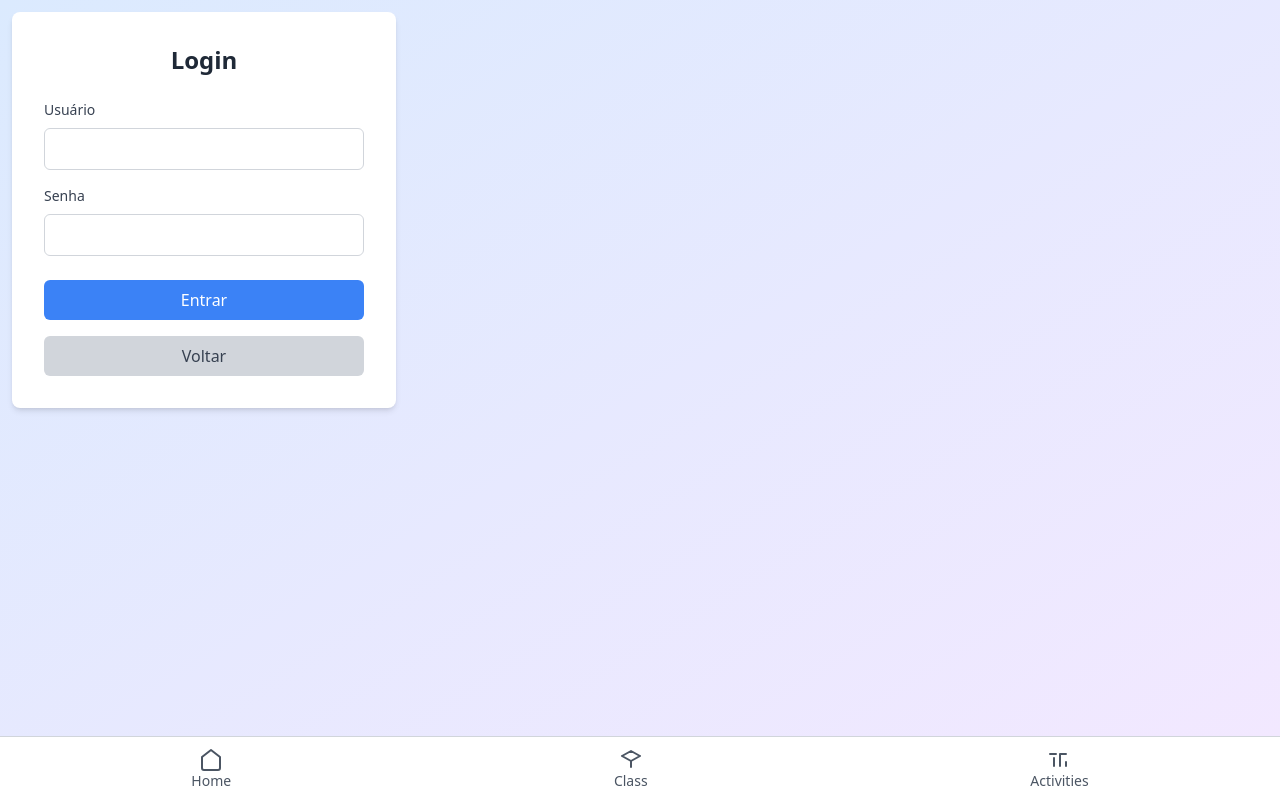
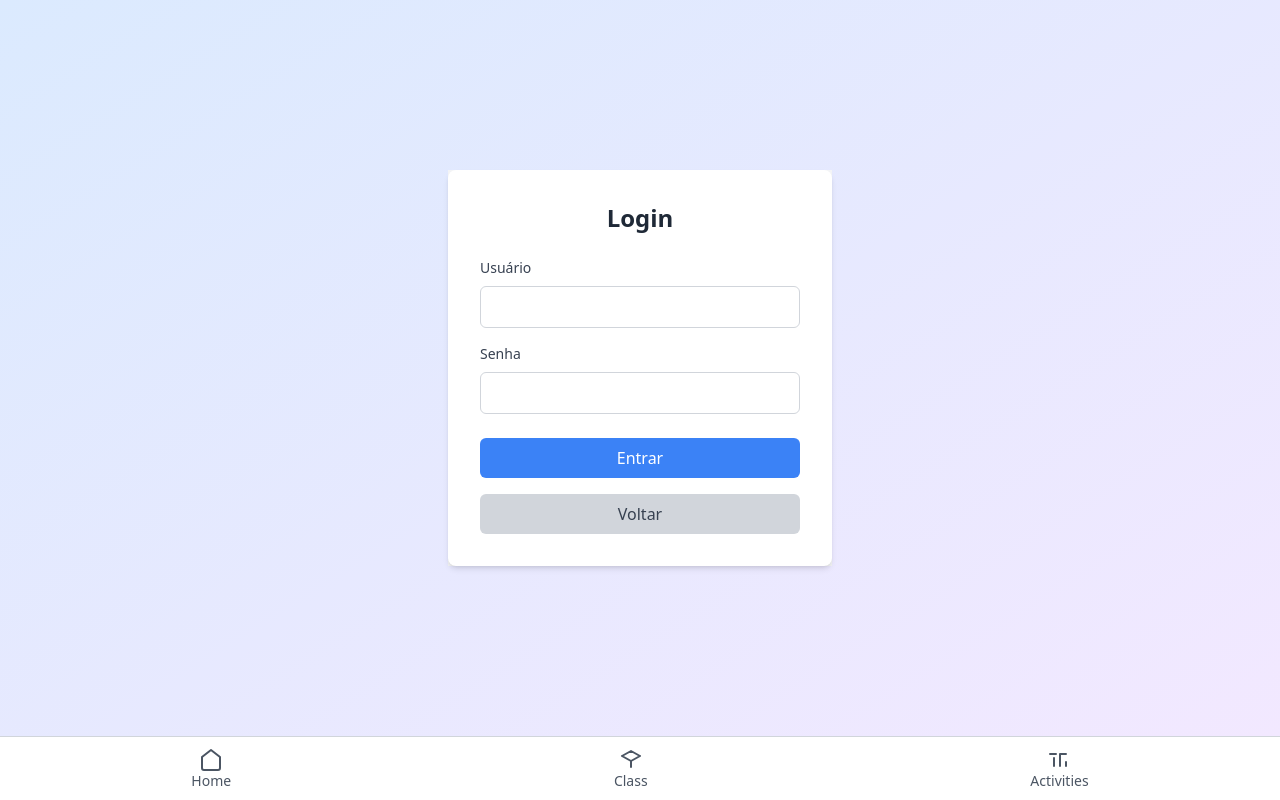
Before and after one commit to Patrick510/portfolio_python, a Flask app: page /login in a window 1280 px wide. Run offline with Flask 3, Linux system fonts and the light colour scheme; some libraries are stand-ins or nearby versions.

Commit message:
refactor login template for improved layout and add back button for navigation

```diff
--- a/app/templates/class.html
+++ b/app/templates/class.html
@@ -261,7 +261,7 @@
 
         <button id="toggle-btn" class="bg-blue-500 text-white px-4 py-2 rounded hover:bg-blue-600 transition-colors duration-300 open-popup">See more</button>
         <div class="flex items-center gap-4">
-          <a href="/activity" class="text-blue-500 hover:text-blue-600 transition-colors duration-300 flex items-center">
+          <a href="/login" class="text-blue-500 hover:text-blue-600 transition-colors duration-300 flex items-center">
             <span class="mr-1 text-sm">Link to activity</span>
             <svg xmlns="http://www.w3.org/2000/svg" class="h-4 w-4" fill="none" viewBox="0 0 24 24" stroke="currentColor">
               <path stroke-linecap="round" stroke-linejoin="round" stroke-width="2" d="M10 6H6a2 2 0 00-2 2v10a2 2 0 002 2h10a2 2 0 002-2v-4M14 4h6m0 0v6m0-6L10 14" />
--- a/app/templates/login.html
+++ b/app/templates/login.html
@@ -1,6 +1,8 @@
 {% extends 'base.html' %}
 
 {% block content %}
+<div class="flex items-center justify-center h-full">
+  <div class="flex items-center justify-center bg-gray-100">
     <div class="bg-white p-8 rounded-lg shadow-md w-96">
       <h2 class="text-2xl font-bold mb-6 text-center text-gray-800">Login</h2>
       <form>
@@ -20,5 +22,7 @@
         Voltar
       </button>
     </div>
+  </div>
+</div>
 
 {% endblock %}
```
Lines whose indentation alone changed are shown as unchanged.
